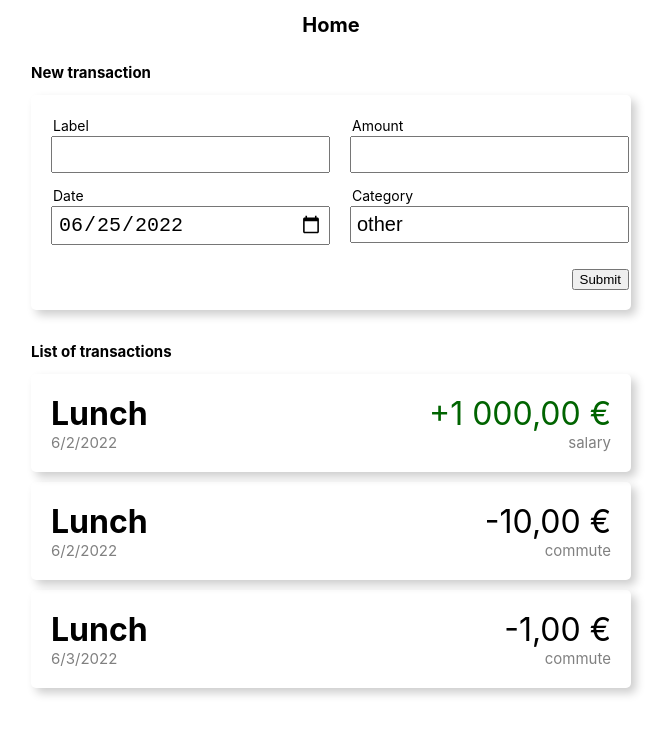
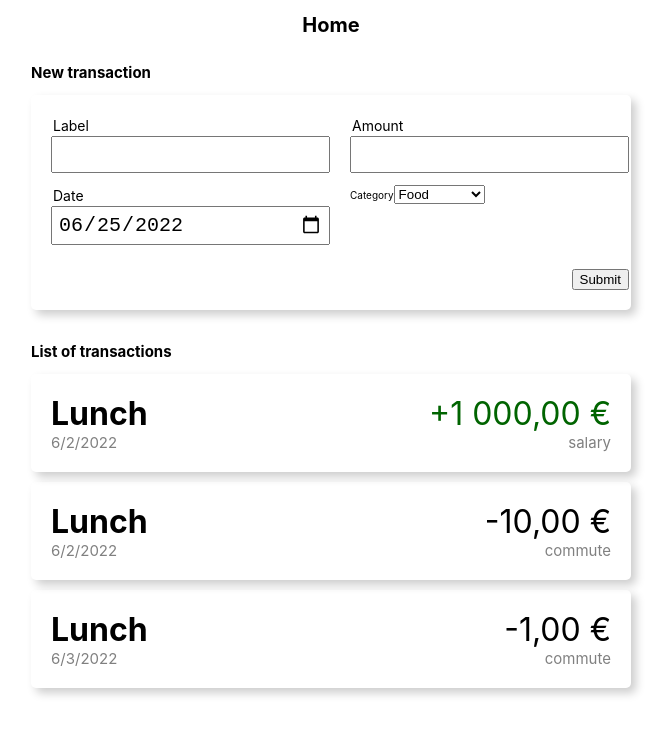
Before and after one commit to datasapiens/expense-app, a React (Vite) app: page /home in a window 1280 px wide. Shown: the top 734 px of the page, without its empty margins (181-851 px from the left). Built offline with nearby package versions, Linux system fonts and the light colour scheme.

Commit message:
added redux-toolkit, moved categories and transaction to the store

```diff
--- a/package.json
+++ b/package.json
@@ -8,8 +8,10 @@
     "preview": "vite preview"
   },
   "dependencies": {
+    "@reduxjs/toolkit": "^1.8.2",
     "react": "^18.0.0",
     "react-dom": "^18.0.0",
+    "react-redux": "^8.0.2",
     "react-router-dom": "^6.3.0"
   },
   "devDependencies": {
--- a/src/Components/Home.tsx
+++ b/src/Components/Home.tsx
@@ -1,64 +1,12 @@
-import { useState } from 'react'
 import { ListOfTransactions } from './ListOfTransactions/ListOfTransactions'
 import { NewTransaction } from './NewTransaction/NewTransaction'
 
-export type Category = {
-  id: string
-  label: string
-}
-
-export type Transaction = {
-  id: string
-  label: string
-  date: string
-  amount: number
-  category: string
-}
-
 export function Home() {
-  const [categories, setCategories] = useState<Category[]>([
-    { id: 'food', label: 'Food' },
-    { id: 'salary', label: 'Salary' },
-    { id: 'going-out', label: 'Going out' },
-    { id: 'commute', label: 'Commuting' },
-  ])
-
-  const [transactions, setTransactions] = useState<Transaction[]>([
-    {
-      id: '1',
-      label: 'Lunch',
-      date: '2022-06-02',
-      amount: 1000,
-      category: 'salary',
-    },
-    {
-      id: '2',
-      label: 'Lunch',
-      date: '2022-06-02',
-      amount: -10,
-      category: 'commute',
-    },
-    {
-      id: '3',
-      label: 'Lunch',
-      date: '2022-06-03',
-      amount: -1,
-      category: 'commute',
-    },
-  ])
-
-  const addNewTransaction = (newTransaction: Transaction) => {
-    setTransactions([...transactions, newTransaction])
-  }
-
   return (
     <>
       <h1>Home</h1>
-      <NewTransaction
-        categories={categories}
-        addTransaction={addNewTransaction}
-      />
-      <ListOfTransactions transactions={transactions} />
+      <NewTransaction />
+      <ListOfTransactions />
     </>
   )
 }
--- a/src/Components/ListOfTransactions/ListOfTransactions.tsx
+++ b/src/Components/ListOfTransactions/ListOfTransactions.tsx
@@ -1,11 +1,9 @@
-import { Transaction } from '../Home'
+import { useStore } from '../../app/store'
 import { TransactionCard } from '../TransactionCard/TransactionCard'
 
-type Props = {
-  transactions: Transaction[]
-}
+export function ListOfTransactions() {
+  const { transactions } = useStore().transactions
 
-export function ListOfTransactions({ transactions }: Props) {
   return (
     <div>
       <h2>List of transactions</h2>
--- a/src/Components/NewTransaction/NewTransaction.tsx
+++ b/src/Components/NewTransaction/NewTransaction.tsx
@@ -1,16 +1,16 @@
 import { useState } from 'react'
-import { Category, Transaction } from '../Home'
 import { Input } from '../Input/Input'
 import styles from './newTransaction.module.scss'
-
-type Props = {
-  categories: Category[]
-  addTransaction: (t: Transaction) => void
-}
+import { useStore } from '../../app/store'
+import { useDispatch } from 'react-redux'
+import { addTransaction } from '../../features/transactions/transactionsSlice'
 
 const DEFAULT_CATEGORY = 'other'
 
-export function NewTransaction({ categories, addTransaction }: Props) {
+export function NewTransaction() {
+  const { categories } = useStore().categoires
+  const dispatch = useDispatch()
+
   const [amount, setAmount] = useState('')
   const [category, setCategory] = useState(DEFAULT_CATEGORY)
   const [transactionLabel, setTransactionLabel] = useState('')
@@ -18,7 +18,6 @@ export function NewTransaction({ categories, addTransaction }: Props) {
     // iso format is looks like "2022-06-25T00:37:18.547Z" and input type="date" wants "2022-06-25"
     () => new Date().toISOString().split('T')[0]
   )
-  // const [category, setCategory] = useState(DEFAULT_CATEGORY)
 
   const submit = (e: React.FormEvent<HTMLFormElement>) => {
     e.preventDefault()
@@ -26,6 +25,7 @@ export function NewTransaction({ categories, addTransaction }: Props) {
     const amountNumber = Number(amount)
 
     if (!Number.isNaN(amountNumber)) {
+      dispatch(
         addTransaction({
           id: Date.now().toString(),
           amount: amountNumber,
@@ -33,6 +33,7 @@ export function NewTransaction({ categories, addTransaction }: Props) {
           label: transactionLabel,
           date,
         })
+      )
     }
   }
 
@@ -65,13 +66,31 @@ export function NewTransaction({ categories, addTransaction }: Props) {
           onChange={(e) => setDate(e.target.value)}
           value={date}
         />
-        <Input
+        {/* <Input
           id="category"
           label="Category"
           name="category"
           onChange={(e) => setCategory(e.target.value)}
           value={category}
-        />
+        /> */}
+
+        <div>
+          <label htmlFor="category">Category</label>
+          <select
+            name="category"
+            id="category"
+            value={category}
+            onChange={(e) => {
+              setCategory(e.target.value)
+            }}
+          >
+            {categories.map(({ id, label }) => (
+              <option key={id}>{label}</option>
+            ))}
+            <option key={DEFAULT_CATEGORY}>Other</option>
+          </select>
+        </div>
+
         <button className={styles.submitButton} type="submit">
           Submit
         </button>
--- a/src/Components/TransactionCard/TransactionCard.tsx
+++ b/src/Components/TransactionCard/TransactionCard.tsx
@@ -1,4 +1,4 @@
-import { Transaction } from '../Home'
+import { Transaction } from '../../features/transactions/transactionsSlice'
 import styles from './transactionCard.module.scss'
 
 export function TransactionCard({
--- /dev/null
+++ b/src/app/store.ts
@@ -0,0 +1,16 @@
+import { configureStore } from '@reduxjs/toolkit'
+import { useSelector } from 'react-redux'
+import { categoriesReducer } from '../features/categories/categoriesSlice'
+import { transactionsReducer } from '../features/transactions/transactionsSlice'
+
+export const store = configureStore({
+  reducer: {
+    categoires: categoriesReducer,
+    transactions: transactionsReducer,
+  },
+})
+
+export type RootState = ReturnType<typeof store.getState>
+export type AppDispatch = typeof store.dispatch
+
+export const useStore = () => useSelector((state: RootState) => state)
--- /dev/null
+++ b/src/features/categories/categoriesSlice.ts
@@ -0,0 +1,39 @@
+import { createSlice } from '@reduxjs/toolkit'
+import type { PayloadAction } from '@reduxjs/toolkit'
+
+export type Category = {
+  id: string
+  label: string
+}
+
+export type CategoriesState = {
+  categories: Category[]
+}
+
+const initialState: CategoriesState = {
+  categories: [
+    { id: 'food', label: 'Food' },
+    { id: 'salary', label: 'Salary' },
+    { id: 'going-out', label: 'Going out' },
+    { id: 'commute', label: 'Commuting' },
+  ],
+}
+
+export const categoriesSlice = createSlice({
+  name: 'categories',
+  initialState,
+  reducers: {
+    addCategory: (state, action: PayloadAction<Category>) => {
+      state.categories.push(action.payload)
+    },
+    removeCategory: (state, action: PayloadAction<string>) => {
+      state.categories = state.categories.filter(
+        (category) => category.id !== action.payload
+      )
+    },
+  },
+})
+
+export const { addCategory, removeCategory } = categoriesSlice.actions
+
+export const { reducer: categoriesReducer } = categoriesSlice
--- /dev/null
+++ b/src/features/transactions/transactionsSlice.ts
@@ -0,0 +1,53 @@
+import { createSlice } from '@reduxjs/toolkit'
+import type { PayloadAction } from '@reduxjs/toolkit'
+
+export type Transaction = {
+  id: string
+  label: string
+  date: string
+  amount: number
+  category: string
+}
+
+export type TransactionsState = {
+  transactions: Transaction[]
+}
+
+const initialState: TransactionsState = {
+  transactions: [
+    {
+      id: '1',
+      label: 'Lunch',
+      date: '2022-06-02',
+      amount: 1000,
+      category: 'salary',
+    },
+    {
+      id: '2',
+      label: 'Lunch',
+      date: '2022-06-02',
+      amount: -10,
+      category: 'commute',
+    },
+    {
+      id: '3',
+      label: 'Lunch',
+      date: '2022-06-03',
+      amount: -1,
+      category: 'commute',
+    },
+  ],
+}
+
+export const transactionsSlice = createSlice({
+  name: 'transactions',
+  initialState,
+  reducers: {
+    addTransaction: (state, action: PayloadAction<Transaction>) => {
+      state.transactions.push(action.payload)
+    },
+  },
+})
+
+export const { addTransaction } = transactionsSlice.actions
+export const { reducer: transactionsReducer } = transactionsSlice
--- a/src/main.tsx
+++ b/src/main.tsx
@@ -2,9 +2,13 @@ import React from 'react'
 import ReactDOM from 'react-dom/client'
 import App from './App'
 import './index.css'
+import { store } from './app/store'
+import { Provider } from 'react-redux'
 
 ReactDOM.createRoot(document.getElementById('root')!).render(
   <React.StrictMode>
-    <App />
+    <Provider store={store}>
+      <App />
+    </Provider>
   </React.StrictMode>
 )
```
Also changed, not shown: 1 other file (tests, documents, lock files or other folders). Lines whose indentation alone changed are shown as unchanged.
